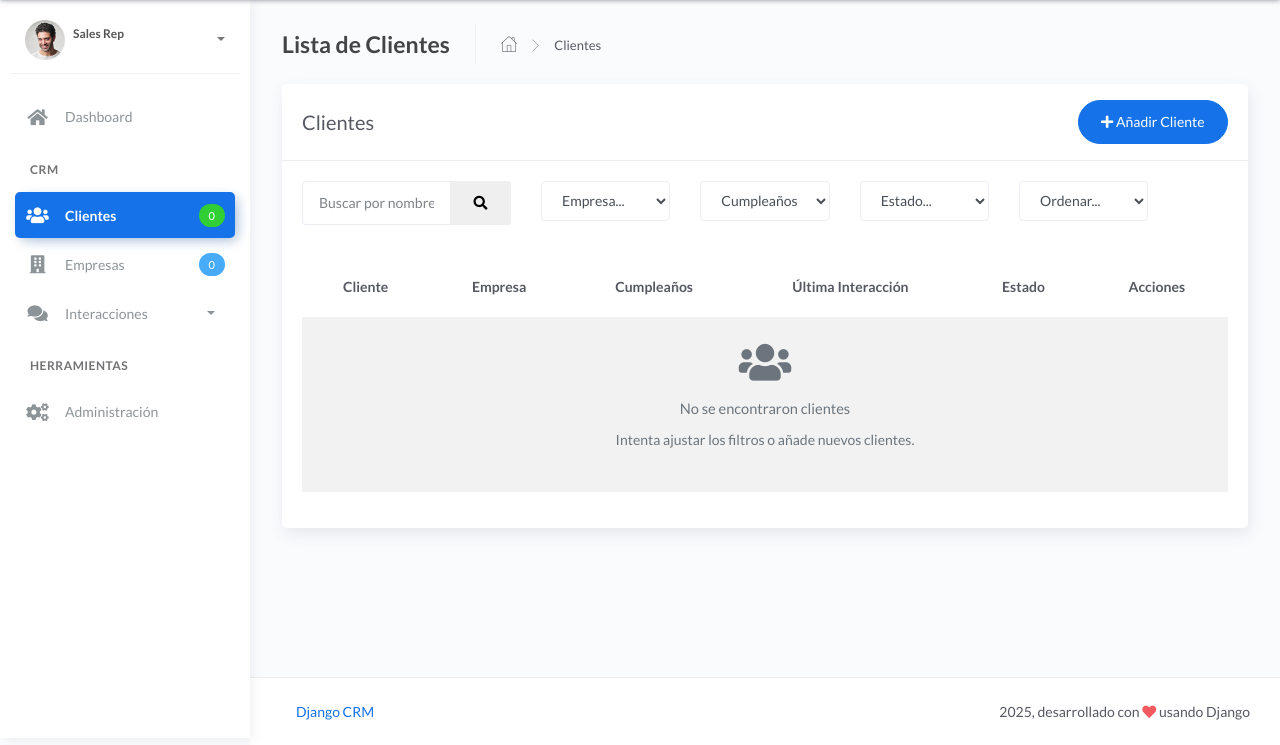
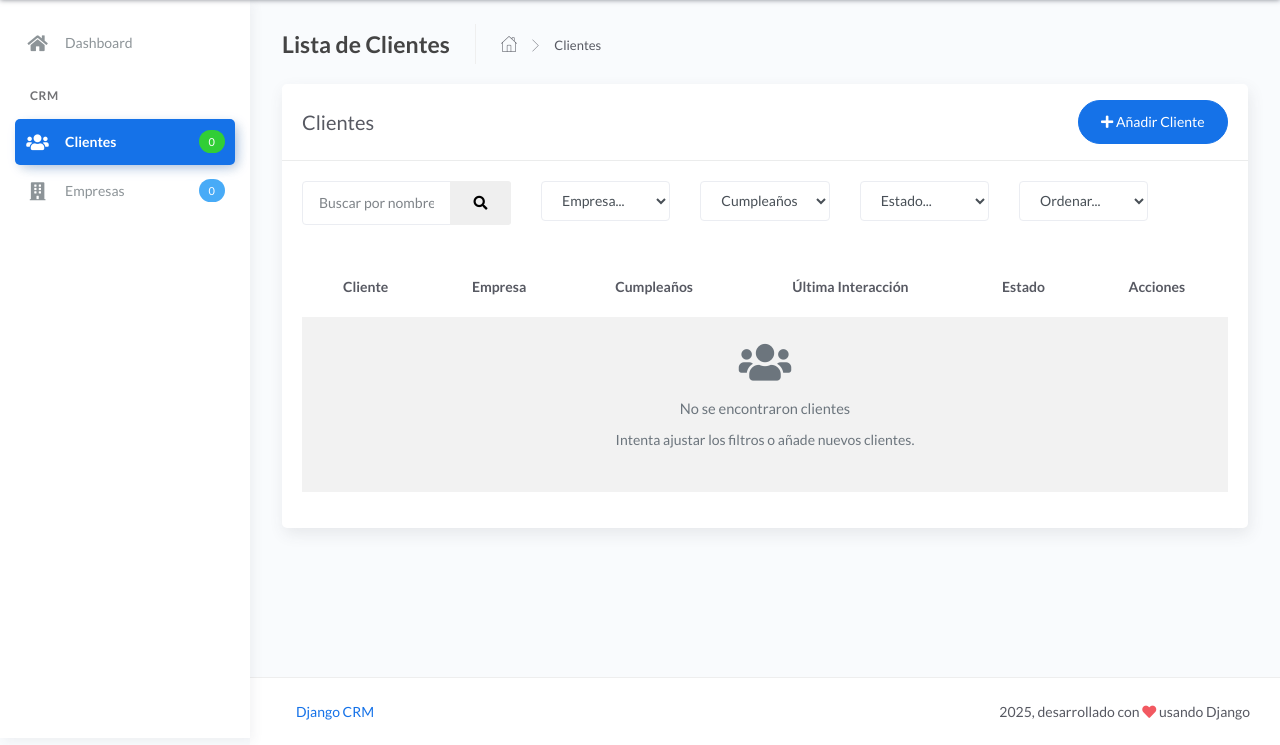
Before and after one commit to LucianolejandroUtp/django_app, a Django app: page /customers/ in a window 1280 px wide. Shown: the part 62-807 px from the top of the page. Run offline with Django 5.2, Linux system fonts and the light colour scheme; data that the repository does not hold is empty; some libraries are stand-ins or nearby versions.

Commit message:
♻️ refactor(templates): simplificar sidebar eliminando elementos innecesarios
- Eliminar sección completa del usuario con avatar y dropdown
- Remover entrada "Sales Rep" del user level
- Eliminar sección "Interacciones" con sub-elementos (Todas, Llamadas, Emails)
- Quitar entrada "Administración" de la sección Herramientas
- Eliminar sección "Herramientas" vacía

```diff
--- a/crm_app/templates/base.html
+++ b/crm_app/templates/base.html
@@ -133,31 +133,6 @@
         <div class="sidebar sidebar-style-2">
             <div class="sidebar-wrapper scrollbar-outer">
                 <div class="sidebar-content">
-                    <div class="user">
-                        <div class="avatar-sm float-left mr-2">
-                            <img src="{% static 'crm_app/img/profile.jpg' %}" alt="..." class="avatar-img rounded-circle">
-                        </div>
-                        <div class="info">
-                            <a data-toggle="collapse" href="#collapseExample" aria-expanded="true">
-                                <span>
-                                    {{ user.get_full_name|default:user.username }}
-                                    <span class="user-level">Sales Rep</span>
-                                    <span class="caret"></span>
-                                </span>
-                            </a>
-                            <div class="clearfix"></div>
-
-                            <div class="collapse in" id="collapseExample">
-                                <ul class="nav">
-                                    <li>
-                                        <a href="{% url 'admin:index' %}">
-                                            <span class="link-collapse">Admin Panel</span>
-                                        </a>
-                                    </li>
-                                </ul>
-                            </div>
-                        </div>
-                    </div>
                     <ul class="nav nav-primary">
                         <li class="nav-item {% if request.resolver_match.url_name == 'dashboard' %}active{% endif %}">
                             <a href="{% url 'crm_app:dashboard' %}" class="collapsed" aria-expanded="false">
@@ -183,44 +158,6 @@
                                 <i class="fas fa-building"></i>
                                 <p>Empresas</p>
                                 <span class="badge badge-info">{{ companies_count|default:0 }}</span>
-                            </a>
-                        </li>
-                        <li class="nav-item">
-                            <a data-toggle="collapse" href="#interactions">
-                                <i class="fas fa-comments"></i>
-                                <p>Interacciones</p>
-                                <span class="caret"></span>
-                            </a>
-                            <div class="collapse" id="interactions">
-                                <ul class="nav nav-collapse">
-                                    <li>
-                                        <a href="#">
-                                            <span class="sub-item">Todas</span>
-                                        </a>
-                                    </li>
-                                    <li>
-                                        <a href="#">
-                                            <span class="sub-item">Llamadas</span>
-                                        </a>
-                                    </li>
-                                    <li>
-                                        <a href="#">
-                                            <span class="sub-item">Emails</span>
-                                        </a>
-                                    </li>
-                                </ul>
-                            </div>
-                        </li>
-                        <li class="nav-section">
-                            <span class="sidebar-mini-icon">
-                                <i class="fa fa-ellipsis-h"></i>
-                            </span>
-                            <h4 class="text-section">Herramientas</h4>
-                        </li>
-                        <li class="nav-item">
-                            <a href="{% url 'admin:index' %}">
-                                <i class="fas fa-cogs"></i>
-                                <p>Administración</p>
                             </a>
                         </li>
                     </ul>
```
